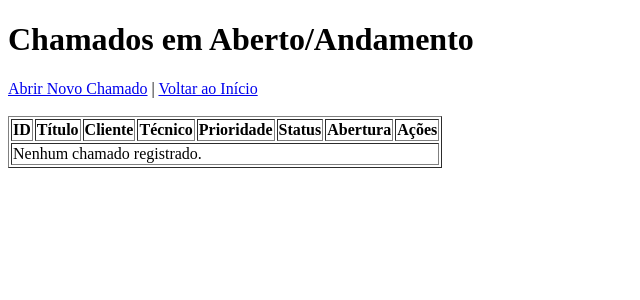
After one commit to GabrielGugg/daedalosys, a Flask app: page /chamados/lista in a window 1280 px wide. The commit adds this page. Shown: the top 300 px of the page, without its empty margins (0-640 px from the left). Run offline with Flask 3, Linux system fonts and the light colour scheme; data that the repository does not hold is empty.

Commit message:
Adição do módulo de chamados

```diff
--- a/app.py
+++ b/app.py
@@ -270,6 +270,145 @@ def excluir_tecnico(id):
     db.session.commit()
     return redirect(url_for('lista_tecnico'))
 
+# Rota para exibir o formulário de cadastro de chamado
+@app.route('/chamados/novo', methods=['GET', 'POST'])
+def novo_chamado():
+    if request.method == 'POST':
+        # 1. Obter dados do formulário
+        id_cliente = request.form['id_cliente']
+        id_tecnico = request.form.get('id_tecnico') # Usar .get() para permitir valor nulo
+        titulo = request.form['titulo']
+        descricao = request.form['descricao']
+        prioridade = request.form['prioridade']
+        status = request.form['status']
+        # Contrato é opcional, vamos ignorar por enquanto para simplificar o início
+
+        # 2. Criar novo objeto Chamado
+        novo_chamado_db = Chamado(
+            id_cliente=id_cliente,
+            id_tecnico=id_tecnico if id_tecnico else None, # Salva None se o campo vier vazio
+            titulo=titulo,
+            descricao=descricao,
+            prioridade=prioridade,
+            status=status,
+            # data_abertura é preenchida automaticamente
+        )
+
+        # 3. Adicionar e salvar
+        db.session.add(novo_chamado_db)
+        db.session.commit()
+
+        # 4. Redirecionar para a lista de chamados (que criaremos em seguida)
+        return redirect(url_for('lista_chamados'))
+
+    # Se for GET, busca os dados necessários para o formulário
+    clientes = Cliente.query.order_by(Cliente.razao_social).all()
+    tecnicos = Tecnico.query.order_by(Tecnico.nome).all()
+
+    # Valores fixos para campos de seleção
+    PRIORIDADES = [1, 2, 3, 4, 5] # 1 é a mais alta
+    STATUS_INICIAL = {
+        1: 'Aberto',
+        2: 'Em Andamento',
+        3: 'Aguardando Cliente'
+    }
+
+    return render_template('chamado_cadastro.html',
+                           clientes=clientes,
+                           tecnicos=tecnicos,
+                           prioridades=PRIORIDADES,
+                           status_opcoes=STATUS_INICIAL)
+
+# Rota para exibir a lista de chamados
+@app.route('/chamados/lista')
+def lista_chamados():
+    # Busca todos os chamados, ordenados do mais recente para o mais antigo
+    chamados = Chamado.query.order_by(Chamado.data_abertura.desc()).all()
+
+    # Mapa para traduzir o código do status (int) para o texto
+    STATUS_MAP = {
+        1: 'Aberto',
+        2: 'Em Andamento',
+        3: 'Aguardando Cliente',
+        4: 'Fechado/Resolvido',
+        5: 'Cancelado'
+    }
+
+    return render_template('chamado_lista.html',
+                           chamados=chamados,
+                           status_map=STATUS_MAP)
+
+# Rota para editar um chamado existente
+@app.route('/chamados/editar/<int:id>', methods=['GET', 'POST'])
+def editar_chamado(id):
+    chamado = Chamado.query.get_or_404(id)
+    clientes = Cliente.query.order_by(Cliente.razao_social).all()
+    tecnicos = Tecnico.query.order_by(Tecnico.nome).all()
+
+    # Opções para os campos de seleção
+    PRIORIDADES = [1, 2, 3, 4, 5]
+    STATUS_OPCOES = {
+        1: 'Aberto',
+        2: 'Em Andamento',
+        3: 'Aguardando Cliente',
+        4: 'Fechado/Resolvido',
+        5: 'Cancelado'
+    }
+
+    if request.method == 'POST':
+        # 1. Atualizar dados do chamado com os valores do formulário
+        chamado.id_cliente = request.form['id_cliente']
+
+        # O campo id_tecnico pode vir vazio, então tratamos para salvar 'None'
+        id_tecnico = request.form.get('id_tecnico')
+        chamado.id_tecnico = id_tecnico if id_tecnico else None
+
+        chamado.titulo = request.form['titulo']
+        chamado.descricao = request.form['descricao']
+        chamado.prioridade = request.form['prioridade']
+
+        novo_status = int(request.form['status'])
+
+        # Lógica para registrar o fechamento do chamado
+        if (chamado.status != 4 and novo_status == 4) or \
+           (chamado.status != 5 and novo_status == 5):
+            # Se o status anterior não era Fechado/Cancelado e o novo é, registra a data de fechamento
+            chamado.data_fechamento = datetime.utcnow()
+        elif novo_status < 4 and chamado.data_fechamento is not None:
+            # Se o status foi reaberto, limpamos a data de fechamento
+            chamado.data_fechamento = None
+
+        chamado.status = novo_status
+
+        # Tempo Gasto
+        tempo_gasto_str = request.form.get('tempo_gasto', '0.0') # Pega o valor ou usa '0.0' se for nulo
+        try:
+            chamado.tempo_gasto = float(tempo_gasto_str)
+        except ValueError:
+            # Caso o valor não seja um número (Tratamento de erro simples)
+            pass
+
+        # 2. Salvar as alterações
+        db.session.commit()
+        return redirect(url_for('lista_chamados'))
+
+    # Se for GET, renderizar o formulário de edição
+    return render_template('chamado_editar.html',
+                           chamado=chamado,
+                           clientes=clientes,
+                           tecnicos=tecnicos,
+                           prioridades=PRIORIDADES,
+                           status_opcoes=STATUS_OPCOES)
+
+# Rota para excluir um chamado
+@app.route('/chamados/excluir/<int:id>', methods=['POST'])
+def excluir_chamado(id):
+    chamado = Chamado.query.get_or_404(id)
+    db.session.delete(chamado)
+    db.session.commit()
+    # Redireciona de volta para a lista de chamados
+    return redirect(url_for('lista_chamados'))
+
 # --- Criação do Banco de Dados ---
 with app.app_context():
     db.create_all()
--- /dev/null
+++ b/templates/chamado_lista.html
@@ -0,0 +1,68 @@
+<!DOCTYPE html>
+<html lang="pt-br">
+<head>
+    <meta charset="UTF-8">
+    <title>Lista de Chamados - DaedaloSYS</title>
+    <style>
+        .prioridade-1 { color: red; font-weight: bold; }
+        .prioridade-5 { color: green; }
+    </style>
+</head>
+<body>
+    <h1>Chamados em Aberto/Andamento</h1>
+
+    <a href="/chamados/novo">Abrir Novo Chamado</a>
+    |
+    <a href="/">Voltar ao Início</a>
+    <br><br>
+
+    <table border="1">
+        <thead>
+            <tr>
+                <th>ID</th>
+                <th>Título</th>
+                <th>Cliente</th>
+                <th>Técnico</th>
+                <th>Prioridade</th>
+                <th>Status</th>
+                <th>Abertura</th>
+                <th>Ações</th>
+            </tr>
+        </thead>
+        <tbody>
+            {% for chamado in chamados %}
+            <tr>
+                <td>{{ chamado.id }}</td>
+                <td>{{ chamado.titulo }}</td>
+                <td>{{ chamado.cliente.razao_social }}</td>
+                <td>
+                    {% if chamado.tecnico %}
+                        {{ chamado.tecnico.nome }}
+                    {% else %}
+                        Não Atribuído
+                    {% endif %}
+                </td>
+                <td class="prioridade-{{ chamado.prioridade }}">
+                    {{ chamado.prioridade }}
+                </td>
+                <td>{{ status_map[chamado.status] }}</td>
+                <td>{{ chamado.data_abertura.strftime('%d/%m/%Y %H:%M') }}</td>
+               <td>
+                    <a href="/chamados/editar/{{ chamado.id }}">Editar</a>
+
+                    <form action="/chamados/excluir/{{ chamado.id }}" method="POST" style="display:inline;">
+                        <button type="submit" onclick="return confirm('Tem certeza que deseja excluir o chamado #{{ chamado.id }}?');">
+                            Excluir
+                        </button>
+                    </form>
+                </td>
+            </tr>
+            {% else %}
+            <tr>
+                <td colspan="8">Nenhum chamado registrado.</td>
+            </tr>
+            {% endfor %}
+        </tbody>
+    </table>
+</body>
+</html>
--- a/templates/index.html
+++ b/templates/index.html
@@ -7,6 +7,10 @@
 <body>
     <h1>Bem-vindo ao DaedaloSYS!</h1>
     <p>Este é o seu painel de controle. Versão de teste</p>
+    <a href="/chamados/novo">Novo Chamado</a>
+    <br>
+    <a href="/chamados/lista">Lista de Chamados</a>
+    <br>
     <a href="/clientes/novo">Adicionar Novo Cliente</a>
     <br>
     <a href="/clientes/lista">Lista de Clientes</a>
```
Also changed, not shown: templates/chamado_cadastro.html (added, +62 -0 lines), templates/chamado_editar.html (added, +76 -0 lines).
